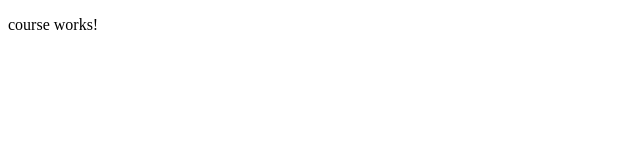
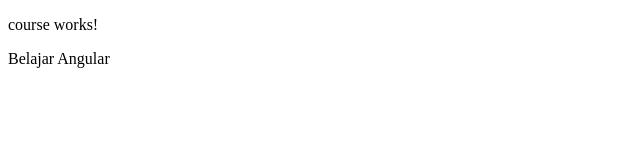
Before and after one commit to ahmadmusyadada/Jobsheet3-PWL, an Angular app: page / in a window 1280 px wide. Shown: the top 160 px of the page, without its empty margins (0-640 px from the left). Built offline with nearby package versions, Linux system fonts and the light colour scheme.

Commit message:
Get Title

```diff
--- a/src/app/course/course.component.html
+++ b/src/app/course/course.component.html
@@ -1,3 +1,6 @@
 <p>
   course works!
 </p>
+<p>
+  {{getTitle()}}
+</p>
--- a/src/app/course/course.component.ts
+++ b/src/app/course/course.component.ts
@@ -7,6 +7,11 @@
 })
 export class CourseComponent implements OnInit {
 
+  title = 'Belajar Angular';
+  getTitle(){
+    return this.title;
+  }
+
   constructor() { }
 
   ngOnInit() {
```
